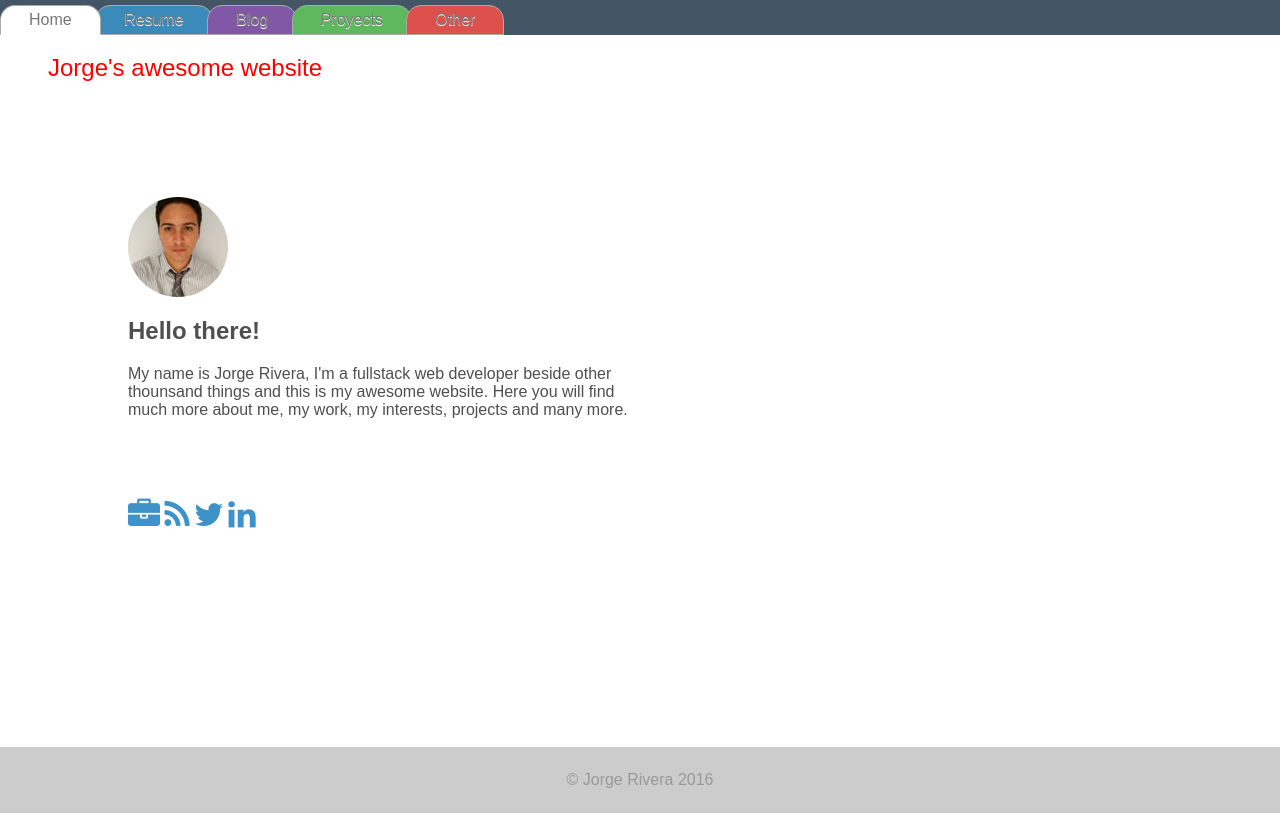
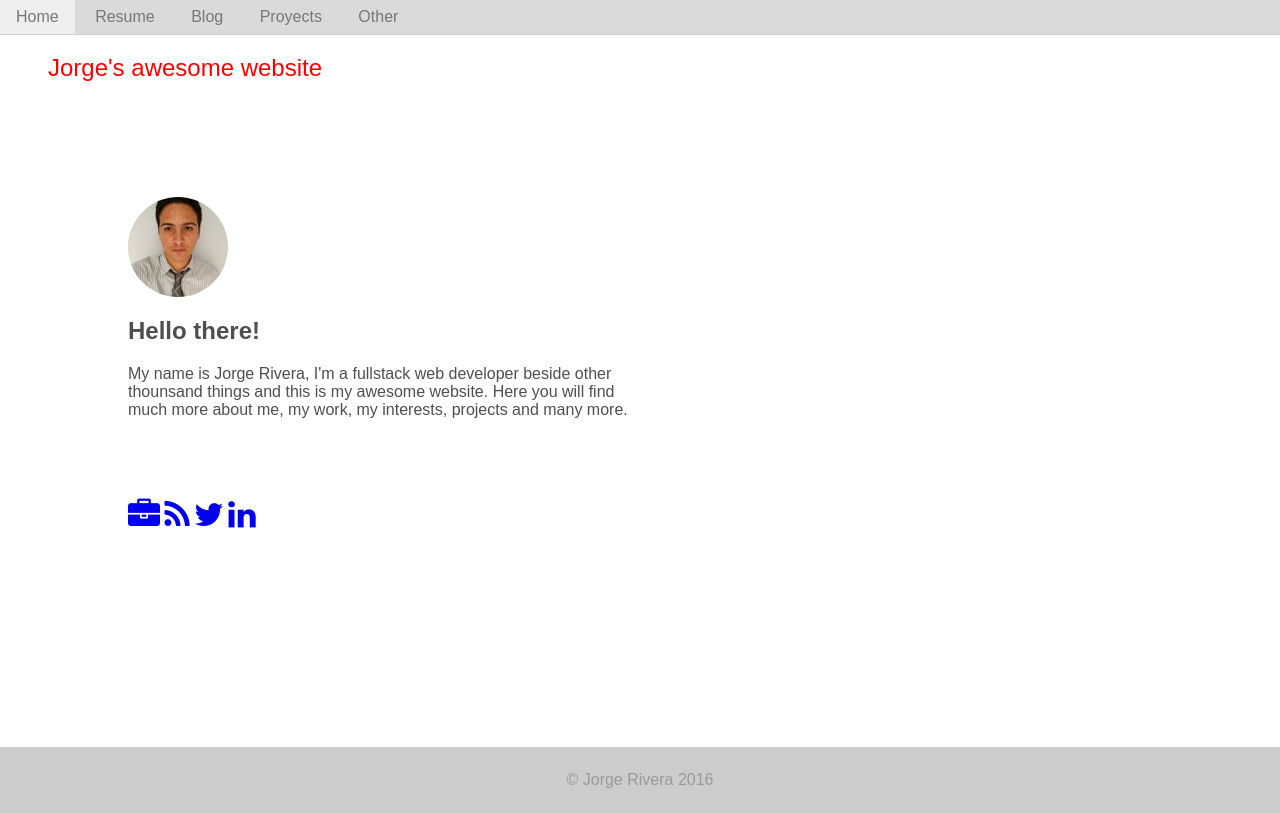
Before and after one commit to jorgeriv/personal-site, a website: page src/index.html in a window 1280 px wide. Drawn offline with Linux system fonts and the light colour scheme.

Commit message:
back to simple menu

```diff
--- a/src/app/components/home/home.style.css
+++ b/src/app/components/home/home.style.css
@@ -2,15 +2,6 @@
     -webkit-box-sizing: border-box;
     -moz-box-sizing: border-box;
     box-sizing: border-box;
-}
-
-a {
-    text-decoration: none;
-    color: rgb(61, 146, 201);
-}
-a:hover,
-a:focus {
-    text-decoration: underline;
 }
 
 h3 {
--- a/src/app/layout.css
+++ b/src/app/layout.css
@@ -1,7 +1,7 @@
 /* Main menu */
 #main-menu{
-  background-color: #456;
-  padding: 5px 5px 0 5px;
+  background: #dadada;
+  border-bottom: 1px solid #d0d0d0;
 }
 
 /* Tabs */
--- a/src/index.html
+++ b/src/index.html
@@ -25,12 +25,13 @@
 </head>
 <body ng-app="personal-site">
   <nav id="main-menu" class="pure-menu pure-menu-horizontal">
-    <ul class="pure-menu-list tabs">
+    <ul class="pure-menu-list">
+      <!--<a href="#" class="pure-menu-heading pure-menu-link">Jorge Rivera</a>-->
         <li class="pure-menu-item active"><a href="#" class="pure-menu-link">Home</a></li>
-        <li class="pure-menu-item blue"><a href="#" class="pure-menu-link">Resume</a></li>
-        <li class="pure-menu-item purple"><a href="#" class="pure-menu-link">Blog</a></li>
-        <li class="pure-menu-item green"><a href="#" class="pure-menu-link">Proyects</a></li>
-        <li class="pure-menu-item red"><a href="#" class="pure-menu-link">Other</a></li>
+        <li class="pure-menu-item"><a href="#" class="pure-menu-link">Resume</a></li>
+        <li class="pure-menu-item"><a href="#" class="pure-menu-link">Blog</a></li>
+        <li class="pure-menu-item"><a href="#" class="pure-menu-link">Proyects</a></li>
+        <li class="pure-menu-item"><a href="#" class="pure-menu-link">Other</a></li>
     </ul>
 </nav>
   <ng-view></ng-view>
```
